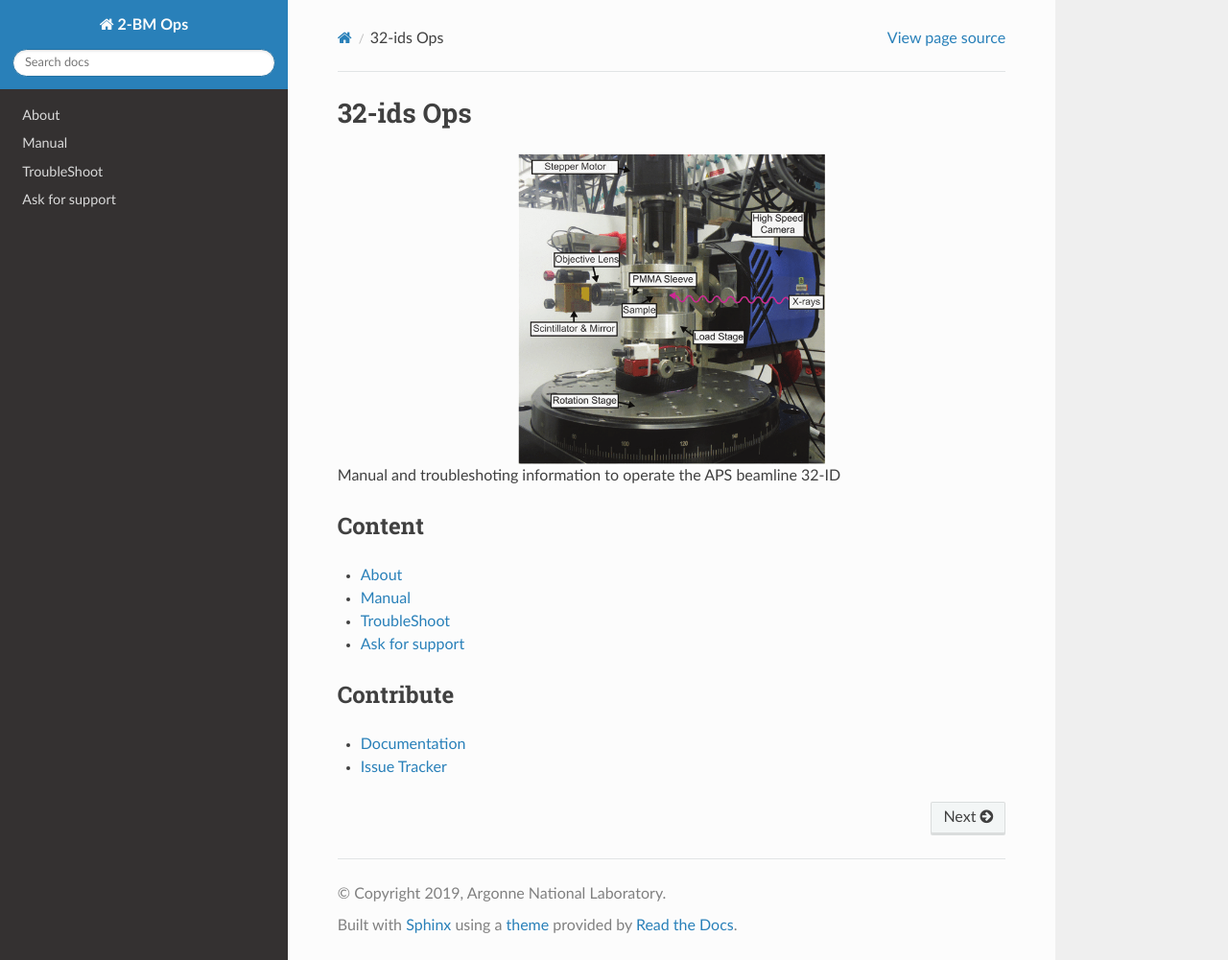
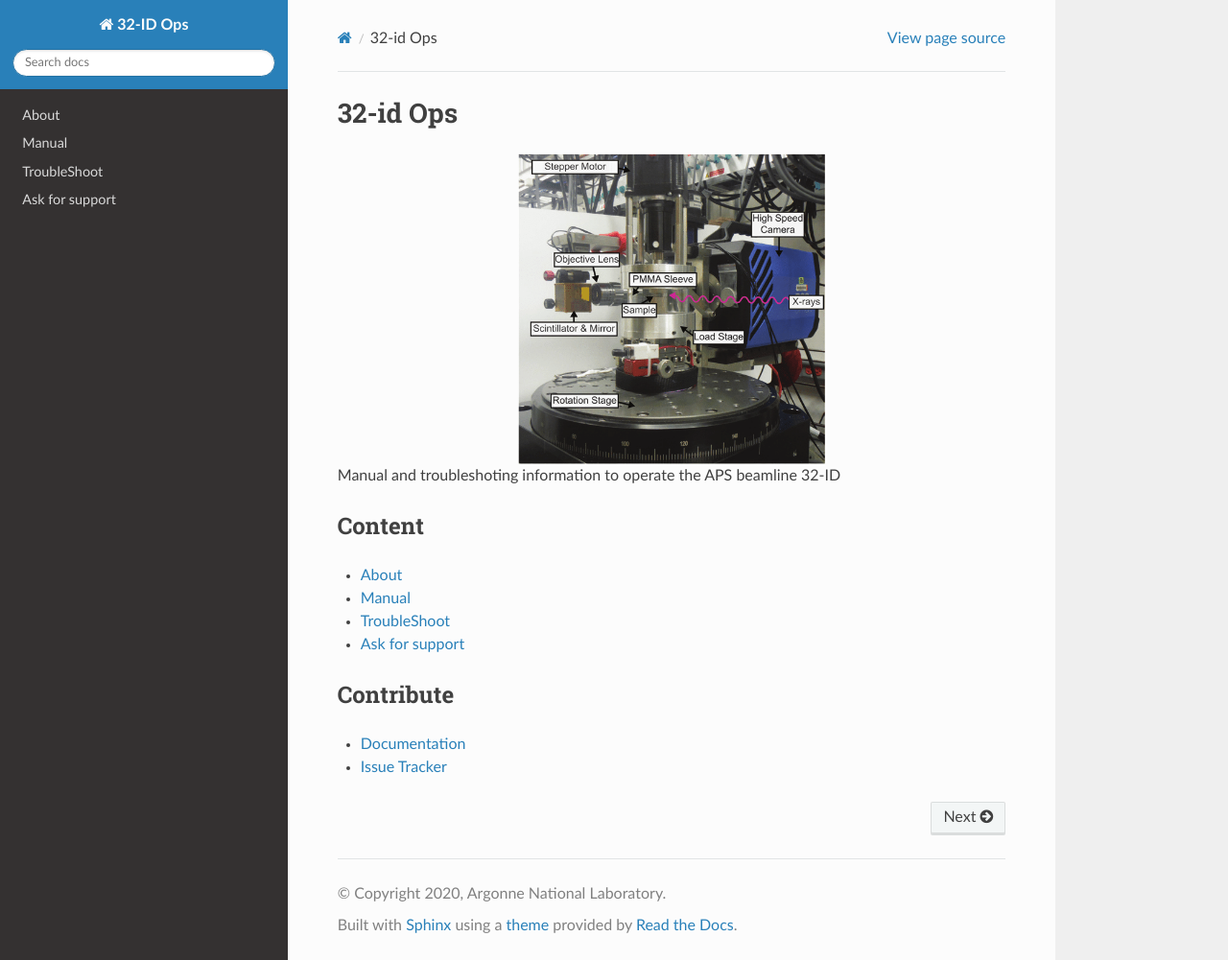
Before and after one commit to xray-imaging/32id-docs, a Sphinx documentation site: the page built from docs/index.rst, in a window 1280 px wide and 1001 px high. Shown: the whole window at 96% size. Built offline with Sphinx 7.4.7 and the Read the Docs theme 2.0.0, drawn with Linux system fonts in a browser that asks for light colours.

Commit message:
working on 32ID customization

```diff
--- a/docs/conf.py
+++ b/docs/conf.py
@@ -66,8 +66,8 @@ master_doc = 'index'
 
 # General information about the project.
 Affiliation = u'Argonne National Laboratory'
-project = u'2-BM Ops'
-copyright = u'2019, ' + Affiliation
+project = u'32-ID Ops'
+copyright = u'2020, ' + Affiliation
 
 # The version info for the project you're documenting, acts as replacement for
 # |version| and |release|, also used in various other places throughout the
--- a/docs/index.rst
+++ b/docs/index.rst
@@ -1,6 +1,6 @@
-==========
-32-ids Ops
-==========
+=========
+32-id Ops
+=========
 
 
 .. image:: source/img/project-logo.png
--- a/docs/source/about.rst
+++ b/docs/source/about.rst
@@ -2,7 +2,7 @@
 About
 =====
 
-`2-BM Docs <https://github.com/decarlof/2bm-docs>`_ contains up-to-date information helpful to run and troubleshoot the APS beamline 2-BM
+`32-ID Docs <https://github.com/vdeandrade/32id-docs>`_ contains up-to-date information helpful to run and troubleshoot the APS beamline 32-ID
 
 .. contents:: Contents:
    :local:
```
